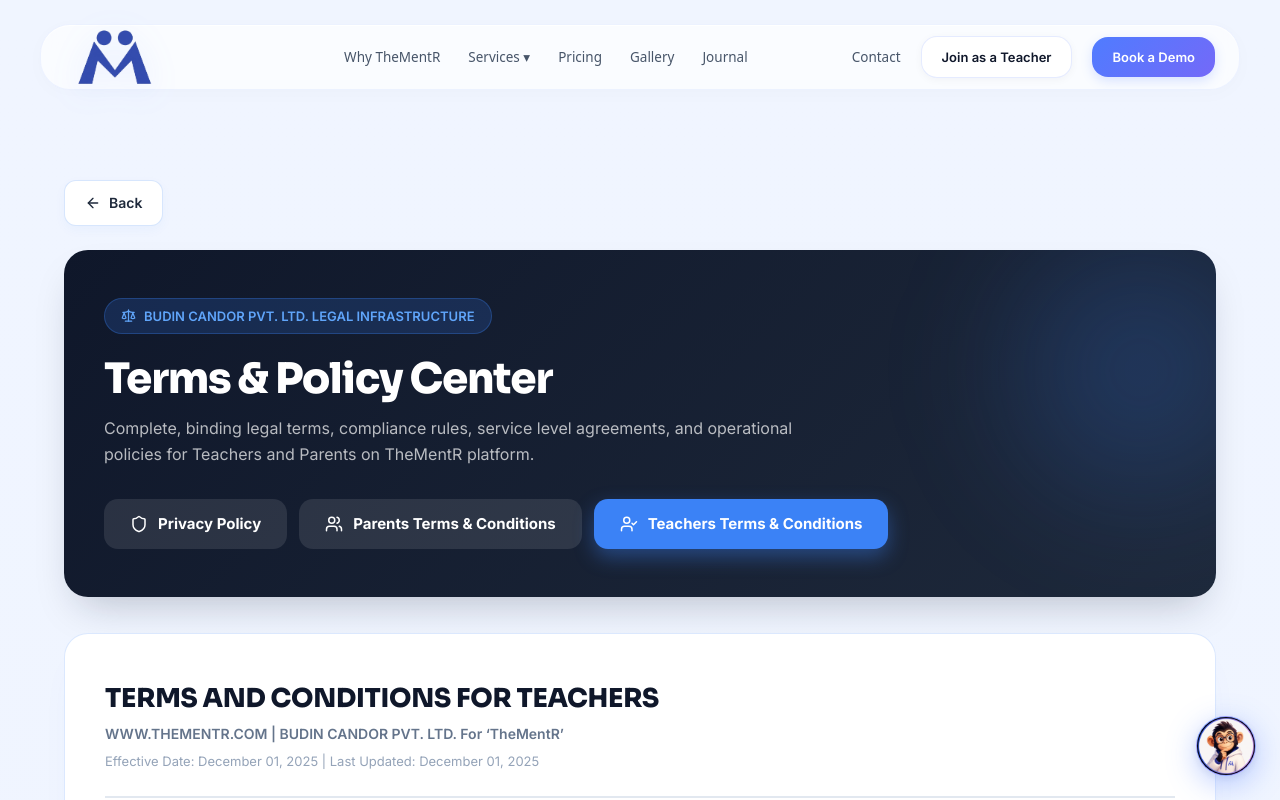
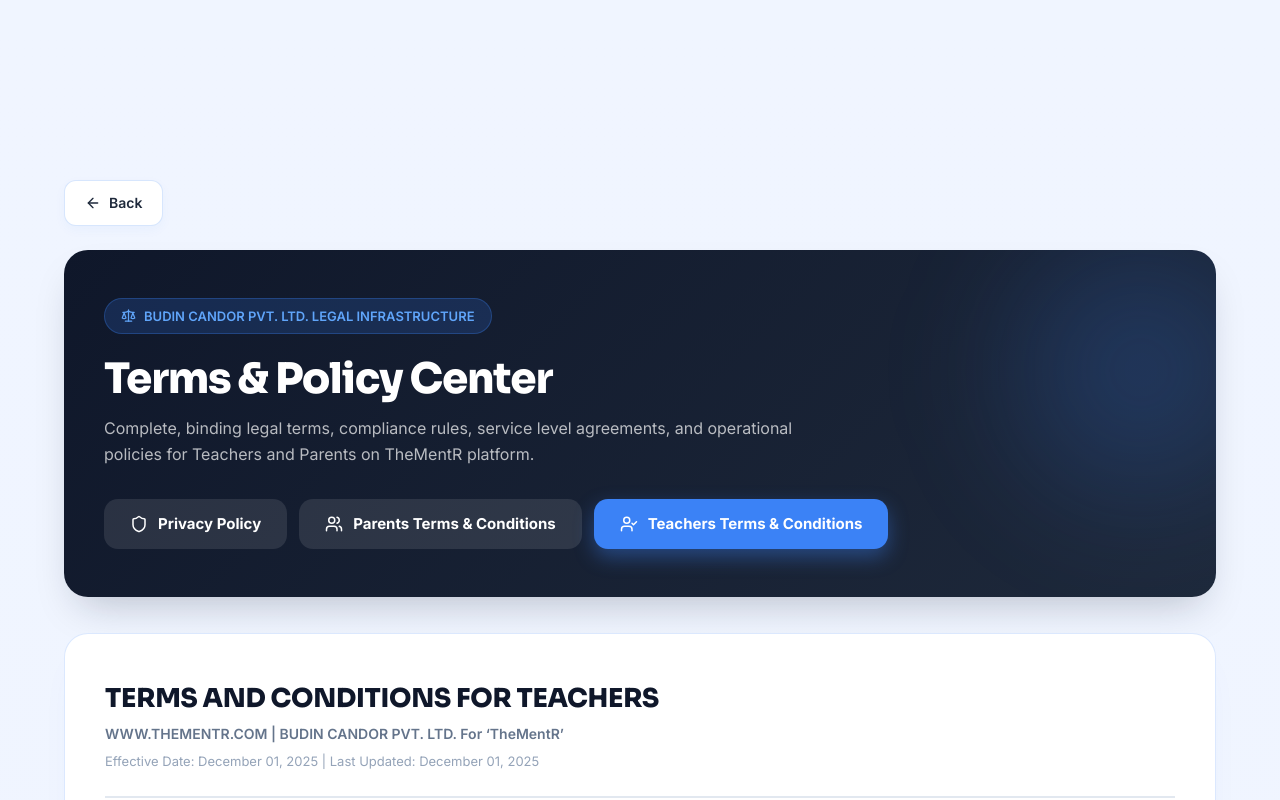
Before and after one commit to Swapnil-Parida-63/The_MentR, a React (Vite) app in the folder client/: page /terms in a window 1280 px wide. Shown: the top 800 px of the page. Built offline with nearby package versions, Linux system fonts and the light colour scheme.

Commit message:
some route fixes

```diff
--- a/client/src/App.jsx
+++ b/client/src/App.jsx
@@ -30,18 +30,21 @@
         <Routes>
           <Route path="/login" element={<LoginPage />} />
           <Route path="/register" element={<RegisterPage />} />
+
+          {/* Standalone Legal Pages (Loaded only when clicked, no Layout/Navbar/Footer wrapper) */}
+          <Route path="/terms" element={<Suspense fallback={<div style={{ padding: 40, textAlign: 'center', minHeight: '60vh' }}>Loading Legal Center...</div>}><TeacherTermsPage /></Suspense>} />
+          <Route path="/terms-teachers" element={<Suspense fallback={<div style={{ padding: 40, textAlign: 'center', minHeight: '60vh' }}>Loading Legal Center...</div>}><TeacherTermsPage /></Suspense>} />
+          <Route path="/terms/teachers" element={<Suspense fallback={<div style={{ padding: 40, textAlign: 'center', minHeight: '60vh' }}>Loading Legal Center...</div>}><TeacherTermsPage /></Suspense>} />
+          <Route path="/terms-parents" element={<Suspense fallback={<div style={{ padding: 40, textAlign: 'center', minHeight: '60vh' }}>Loading Legal Center...</div>}><TeacherTermsPage /></Suspense>} />
+          <Route path="/privacy" element={<Suspense fallback={<div style={{ padding: 40, textAlign: 'center', minHeight: '60vh' }}>Loading Legal Center...</div>}><TeacherTermsPage /></Suspense>} />
+          <Route path="/privacy-policy" element={<Suspense fallback={<div style={{ padding: 40, textAlign: 'center', minHeight: '60vh' }}>Loading Legal Center...</div>}><TeacherTermsPage /></Suspense>} />
+
           <Route element={<Layout />}>
             <Route path="/" element={<HomePage />} />
             <Route path="/blogs" element={<BlogsPage />} />
             <Route path="/gallery" element={<GalleryPage />} />
             <Route path="/contact" element={<ContactPage />} />
             <Route path="/pricing" element={<PricingPage />} />
-            <Route path="/terms" element={<Suspense fallback={<div style={{ padding: 40, textAlign: 'center', minHeight: '60vh' }}>Loading Legal Center...</div>}><TeacherTermsPage /></Suspense>} />
-            <Route path="/terms-teachers" element={<Suspense fallback={<div style={{ padding: 40, textAlign: 'center', minHeight: '60vh' }}>Loading Legal Center...</div>}><TeacherTermsPage /></Suspense>} />
-            <Route path="/terms/teachers" element={<Suspense fallback={<div style={{ padding: 40, textAlign: 'center', minHeight: '60vh' }}>Loading Legal Center...</div>}><TeacherTermsPage /></Suspense>} />
-            <Route path="/terms-parents" element={<Suspense fallback={<div style={{ padding: 40, textAlign: 'center', minHeight: '60vh' }}>Loading Legal Center...</div>}><TeacherTermsPage /></Suspense>} />
-            <Route path="/privacy" element={<Suspense fallback={<div style={{ padding: 40, textAlign: 'center', minHeight: '60vh' }}>Loading Legal Center...</div>}><TeacherTermsPage /></Suspense>} />
-            <Route path="/privacy-policy" element={<Suspense fallback={<div style={{ padding: 40, textAlign: 'center', minHeight: '60vh' }}>Loading Legal Center...</div>}><TeacherTermsPage /></Suspense>} />
             <Route path="*" element={
               <div className="section" style={{ textAlign: 'center', minHeight: '60vh', display: 'flex', alignItems: 'center', justifyContent: 'center', flexDirection: 'column' }}>
                 <h1 style={{ fontSize: 64, marginBottom: 16 }}>404</h1>
--- a/client/src/pages/TeacherTermsPage.jsx
+++ b/client/src/pages/TeacherTermsPage.jsx
@@ -30,10 +30,16 @@
         {/* Back Button */}
         <button
           onClick={() => {
-            if (window.history.length > 1) {
+            const hasHistory = window.history.length > 1 && document.referrer && document.referrer.includes(window.location.host);
+            if (hasHistory) {
               navigate(-1);
             } else {
-              navigate('/');
+              // Close the new tab and return to the previous main website tab
+              window.close();
+              // Fallback if window.close() is blocked by the browser
+              setTimeout(() => {
+                navigate('/');
+              }, 150);
             }
           }}
           style={{
```
Also changed, not shown: 1 other file (tests, documents, lock files or other folders).
